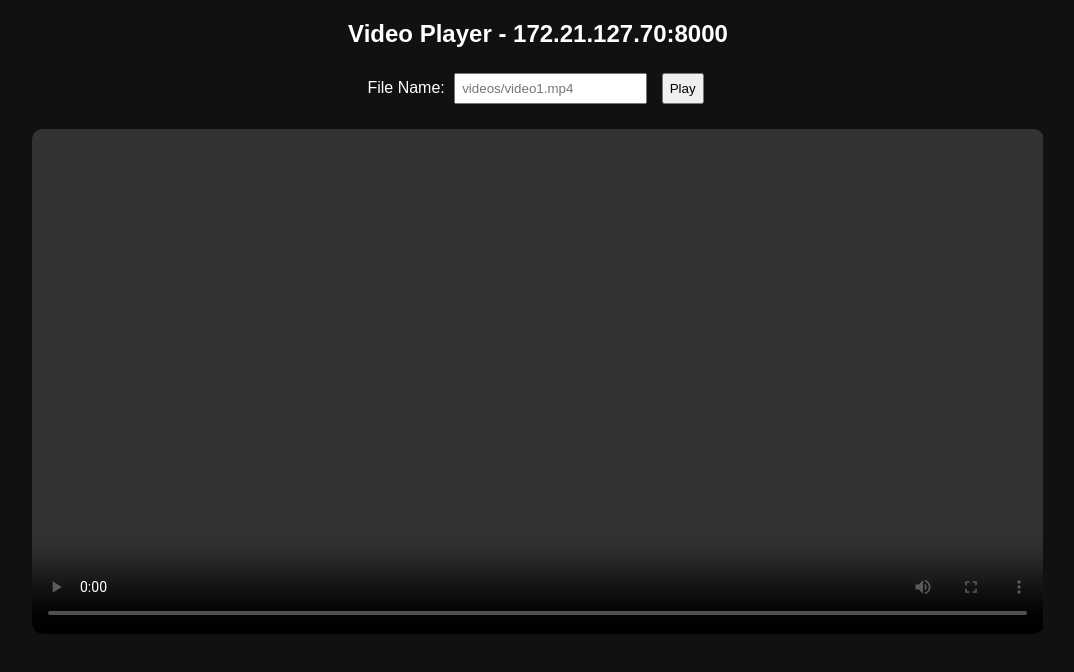
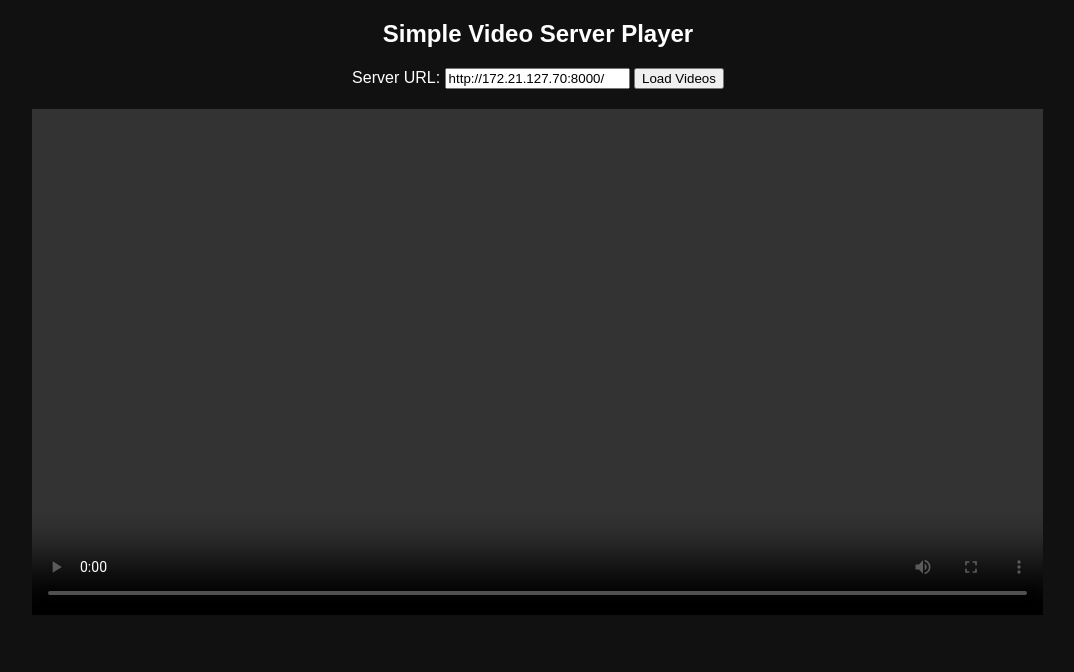
Before and after one commit to mr-Anil-prajapati/VRvidioplayer, a plain HTML site: page index.html in a window 1280 px wide. Shown: the whole page, without its empty margins (102-1176 px from the left). Drawn offline with Linux system fonts and the light colour scheme.

Commit message:
Update index.html

```diff
--- a/index.html
+++ b/index.html
@@ -1,44 +1,78 @@
 <!DOCTYPE html>
 <html>
 <head>
-<title>Video Server Player</title>
+<title>Video Browser</title>
+
 <style>
-body {
+body{
     background:#111;
     color:white;
+    font-family:Arial;
     text-align:center;
-    font-family:Arial;
 }
-input, button {
-    padding:6px;
-    margin:5px;
+
+#list button{
+    display:block;
+    width:80%;
+    margin:5px auto;
+    padding:10px;
+    background:#222;
+    color:white;
+    border:none;
+    cursor:pointer;
 }
-video {
+video{
     width:80%;
     margin-top:20px;
-    border-radius:10px;
 }
 </style>
 </head>
+
 <body>
 
-<h2>Video Player - 172.21.127.70:8000</h2>
+<h2>Simple Video Server Player</h2>
 
-File Name:
-<input type="text" id="file" placeholder="videos/video1.mp4">
+Server URL:
+<input id="server" value="http://172.21.127.70:8000/">
+<button onclick="loadVideos()">Load Videos</button>
 
-<button onclick="loadVideo()">Play</button>
-
-<br>
+<div id="list"></div>
 
 <video id="player" controls></video>
 
 <script>
-function loadVideo(){
-    let file = document.getElementById("file").value;
-    let url = "http://172.21.127.70:8000/" + file;
-    document.getElementById("player").src = url;
+
+async function loadVideos(){
+
+    let server = document.getElementById("server").value;
+
+    let response = await fetch(server);
+    let text = await response.text();
+
+    // find mp4 files from directory listing
+    let matches = text.match(/href="([^"]+\.mp4)"/g);
+
+    let listDiv = document.getElementById("list");
+    listDiv.innerHTML="";
+
+    if(matches){
+        matches.forEach(item => {
+
+            let file = item.replace('href="','').replace('"','');
+
+            let btn = document.createElement("button");
+            btn.innerText = file;
+
+            btn.onclick = function(){
+                document.getElementById("player").src = server + file;
+            }
+
+            listDiv.appendChild(btn);
+
+        });
+    }
 }
+
 </script>
 
 </body>
```
